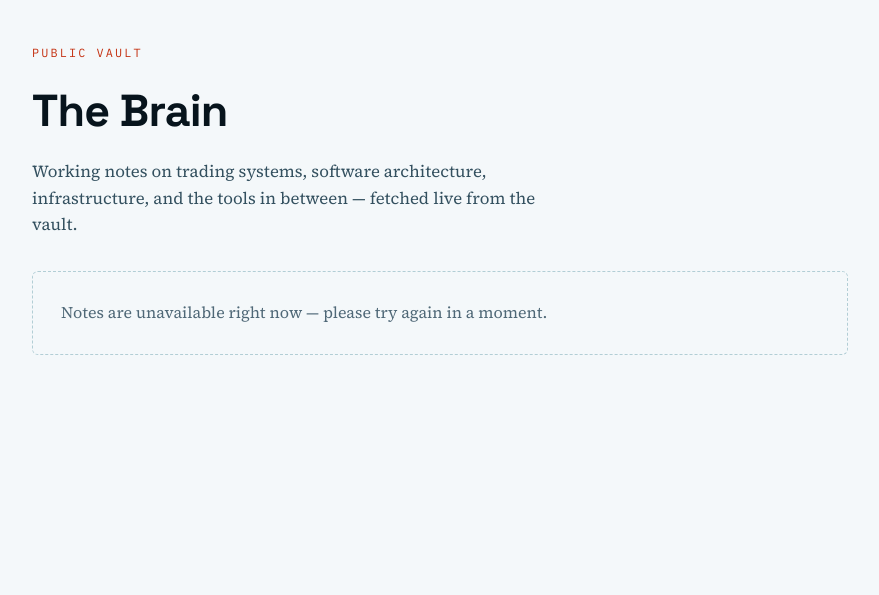
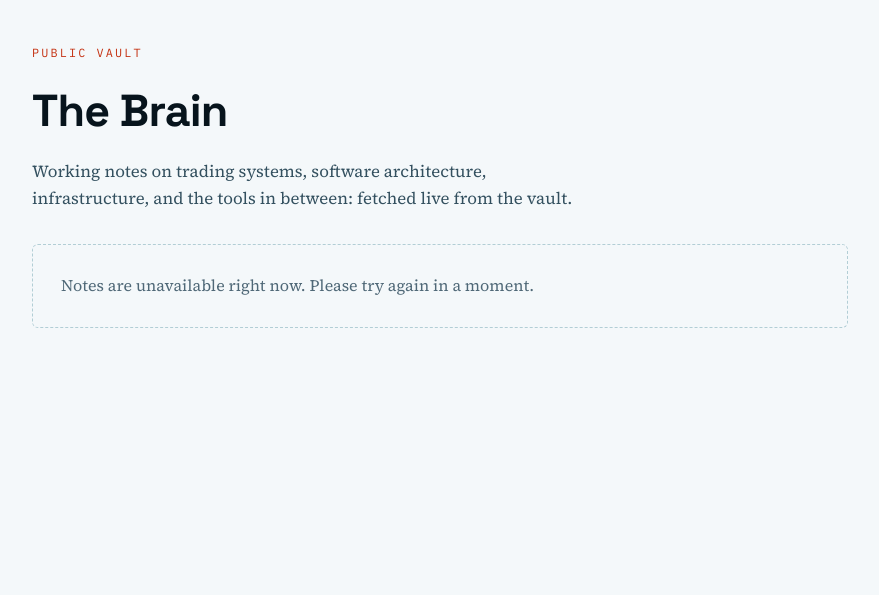
Before and after one commit to bayquant/website, a FastAPI app: page /brain in a window 1280 px wide. Shown: the part 54-649 px from the top of the page, without its empty margins (200-1079 px from the left). Run offline with FastAPI, Linux system fonts and the light colour scheme; some libraries are stand-ins or nearby versions.

Commit message:
replace em dashes with the appropriate punctuation per updated writing style guidance
Co-Authored-By: Claude Sonnet 5 <noreply@anthropic.com>
Claude-Session: https://claude.ai/code/session_01SWfm9D7U18ES3ng2jzEmzL

```diff
--- a/website/templates/brain_base.html
+++ b/website/templates/brain_base.html
@@ -239,7 +239,7 @@
   </main>
 
   <footer class="brain-footer">
-    <span class="fb-mark">Bay<span class="q">Quant</span></span> · The Brain — notes from
+    <span class="fb-mark">Bay<span class="q">Quant</span></span> · The Brain: notes from
     <a href="https://github.com/bayquant/brain" target="_blank" rel="noopener">bayquant/brain</a>
   </footer>
 </body>
--- a/website/templates/brain_index.html
+++ b/website/templates/brain_index.html
@@ -4,7 +4,7 @@
 <div class="brain-intro">
   <div class="bi-eyebrow">Public vault</div>
   <h1>The Brain</h1>
-  <p>Working notes on trading systems, software architecture, infrastructure, and the tools in between — fetched live from the vault.</p>
+  <p>Working notes on trading systems, software architecture, infrastructure, and the tools in between: fetched live from the vault.</p>
 </div>
 {% if notes %}
 <div class="note-count">{{ notes | length }} notes</div>
@@ -22,6 +22,6 @@
   {% endfor %}
 </div>
 {% else %}
-<div class="brain-empty">Notes are unavailable right now — please try again in a moment.</div>
+<div class="brain-empty">Notes are unavailable right now. Please try again in a moment.</div>
 {% endif %}
 {% endblock %}
```
Also changed, not shown: website/templates/index.html (+5 -5 lines), README.md.
